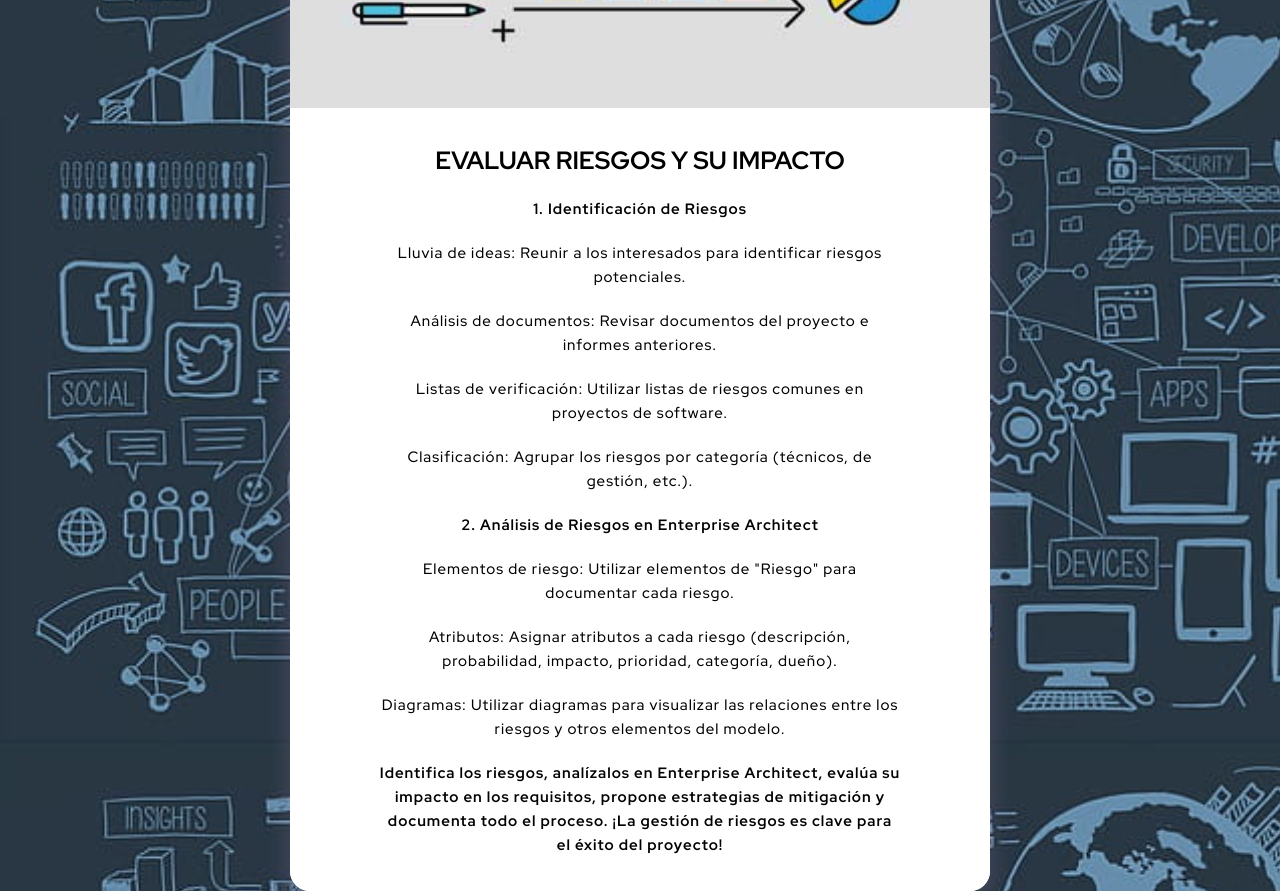
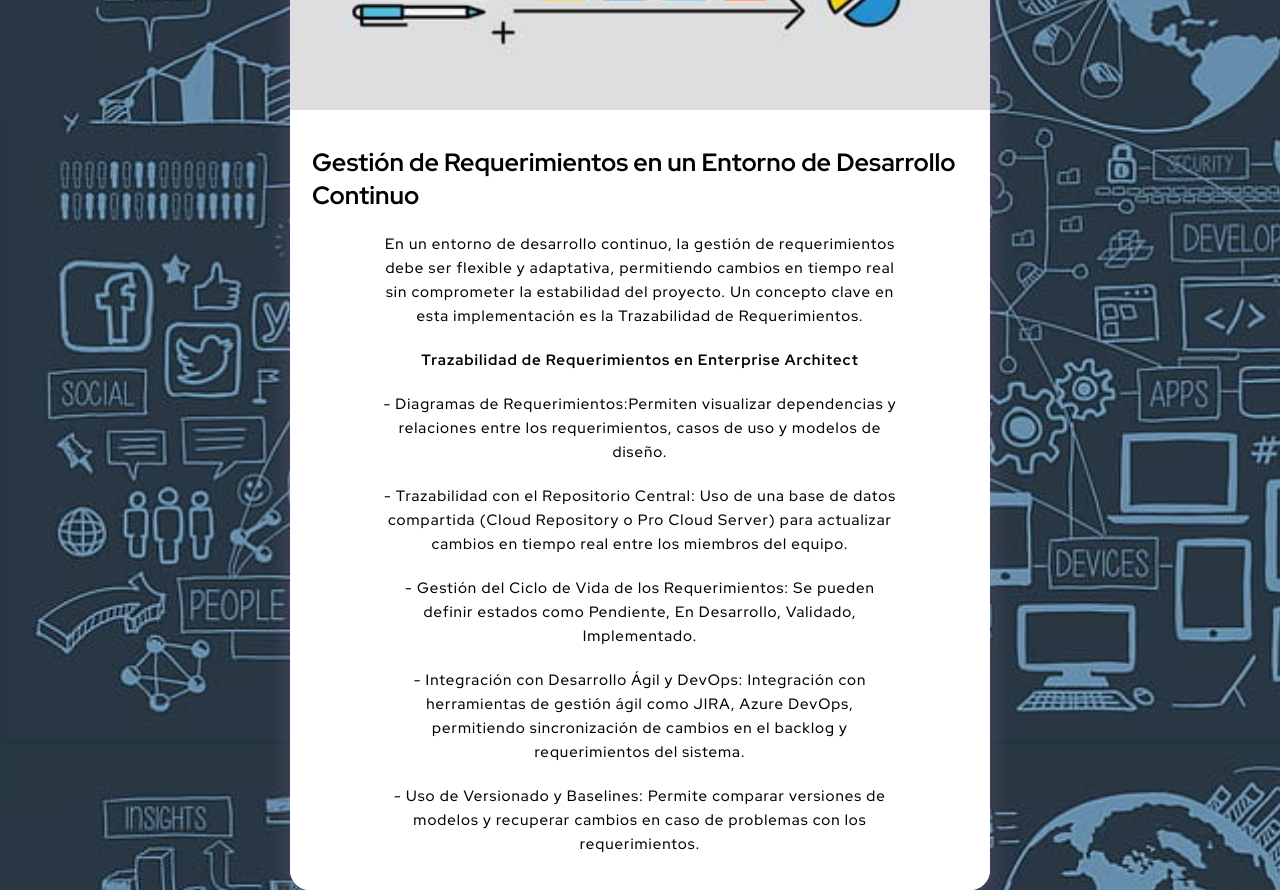
Before and after one commit to Gomball2387/web, a plain HTML site: page venta10/index.html in a window 1280 px wide. Shown: the part 220-1111 px from the top of the page. Drawn offline with Linux system fonts and the light colour scheme.

Commit message:
Add files via upload

```diff
--- a/venta10/index.html
+++ b/venta10/index.html
@@ -27,19 +27,18 @@
             </picture>
           </div>
           <div class="content-info">
-            <h1>EVALUAR RIESGOS Y SU IMPACTO </h1>
-            <h2 class="order-info">1. Identificación de Riesgos </h2>
-            <P class="order-info"> Lluvia de ideas: Reunir a los interesados para identificar riesgos potenciales.</P>
-            <P class="order-info"> Análisis de documentos: Revisar documentos del proyecto e informes anteriores.</P>
-            <P class="order-info"> Listas de verificación: Utilizar listas de riesgos comunes en proyectos de software.</P>
-            <P class="order-info"> Clasificación: Agrupar los riesgos por categoría (técnicos, de gestión, etc.).</P>
+            <h1>Gestión de Requerimientos en un Entorno de Desarrollo Continuo </h1>
+            <P class="order-info"> En un entorno de desarrollo continuo, la gestión de
+              requerimientos debe ser flexible y adaptativa, permitiendo cambios en tiempo
+              real sin comprometer la estabilidad del proyecto. Un concepto clave en esta
+              implementación es la Trazabilidad de Requerimientos.</P>
 
-        <h2 class="order-info">2. Análisis de Riesgos en Enterprise Architect</h2>
-        <P class="order-info"> Elementos de riesgo: Utilizar elementos de "Riesgo" para documentar cada riesgo.</P>
-        <P class="order-info"> Atributos: Asignar atributos a cada riesgo (descripción, probabilidad, impacto, prioridad, categoría, dueño).</P>
-        <P class="order-info"> Diagramas: Utilizar diagramas para visualizar las relaciones entre los riesgos y otros elementos del modelo.</P>
-        <h2 class="order-info">Identifica los riesgos, analízalos en Enterprise Architect, evalúa su impacto en los requisitos, propone estrategias
-          de mitigación y documenta todo el proceso. ¡La gestión de riesgos es clave para el éxito del proyecto!</h2>
+        <h2 class="order-info">Trazabilidad de Requerimientos en Enterprise Architect</h2>
+        <P class="order-info">- Diagramas de Requerimientos:Permiten visualizar dependencias y relaciones entre los requerimientos, casos de uso y modelos de diseño.</P>
+        <P class="order-info">- Trazabilidad con el Repositorio Central: Uso de una base de datos compartida (Cloud Repository o Pro Cloud Server) para actualizar cambios en tiempo real entre los miembros del equipo.</P>
+        <P class="order-info">- Gestión del Ciclo de Vida de los Requerimientos: Se pueden definir estados como Pendiente, En Desarrollo, Validado, Implementado.</P>
+        <p class="order-info">- Integración con Desarrollo Ágil y DevOps: Integración con herramientas de gestión ágil como JIRA, Azure DevOps, permitiendo sincronización de cambios en el backlog y requerimientos del sistema.</p>
+        <p class="order-info">- Uso de Versionado y Baselines: Permite comparar versiones de modelos y recuperar cambios en caso de problemas con los requerimientos.</p>
       </div>
         </div>
       </div>
```
Also changed, not shown: index.html (+1 -1 lines).
